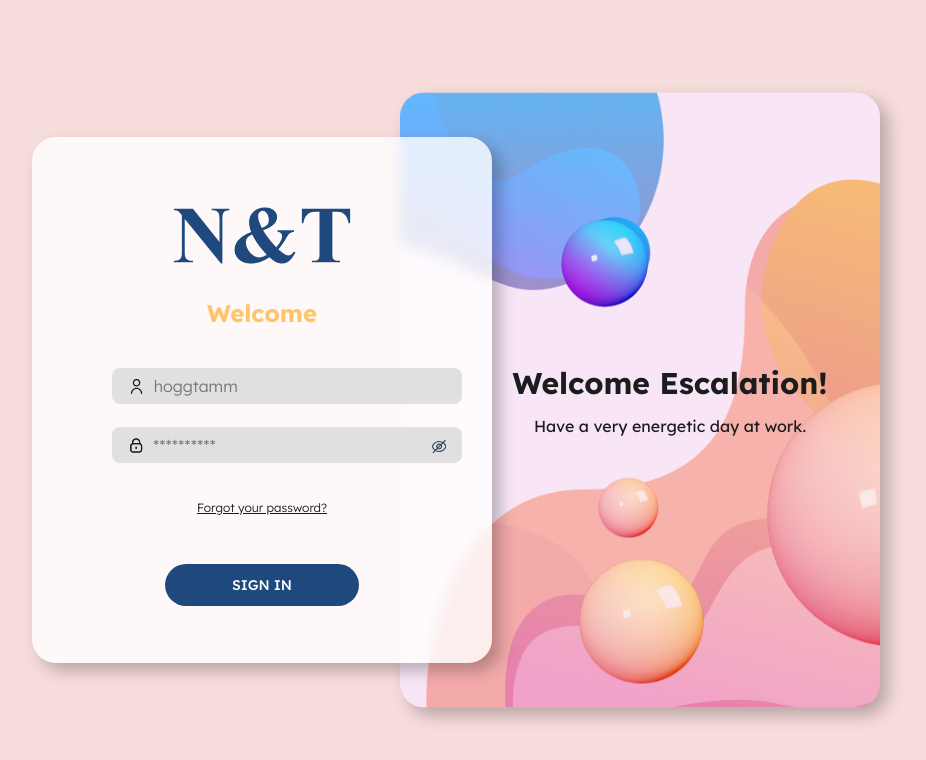
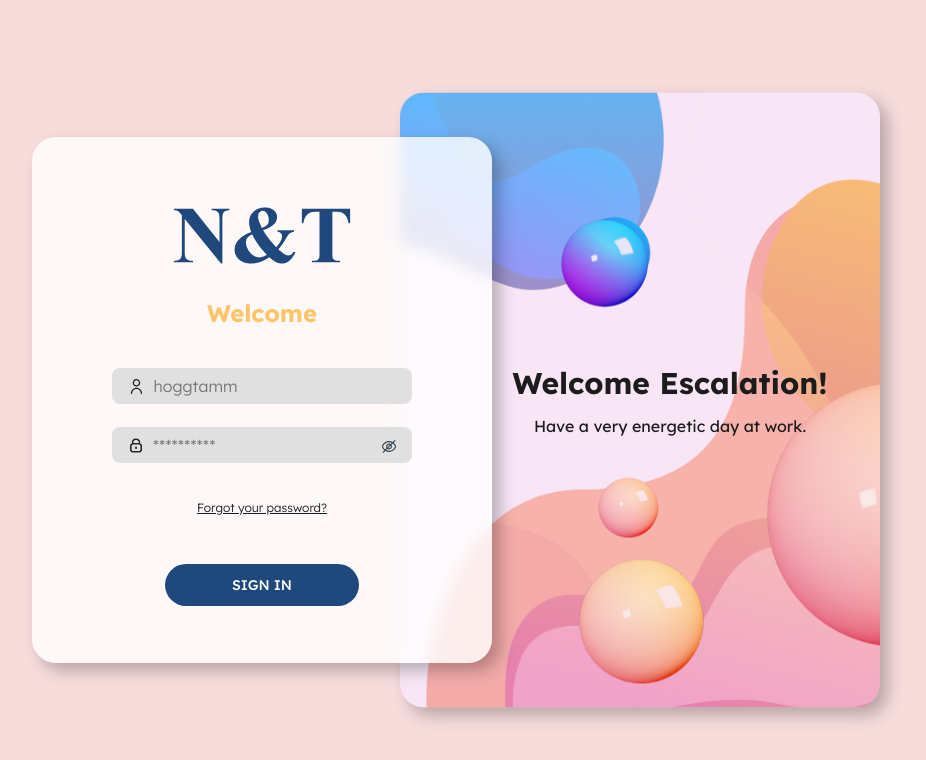
Before and after one commit to QuangNhat2803/SASS-login-page, a plain HTML site: page index.html in a window 1280 px wide. Shown: the whole page, without its empty margins (195-1121 px from the left). Drawn offline with Linux system fonts and the light colour scheme.

Commit message:
fix padding input 1600px

```diff
--- a/_front.scss
+++ b/_front.scss
@@ -66,7 +66,7 @@
 
 
     .field-signin1 {
-      @include sizeBox(350px, 36px);
+      @include sizeBox(100%, 36px);
       background-color: #E0E0E0;
       border-radius: 8px;
       display: flex;
@@ -89,7 +89,7 @@
     }
 
     .field-signin2 {
-      @include sizeBox(350px, 36px);
+      @include sizeBox(100%, 36px);
       background-color: #E0E0E0;
       border-radius: 8px;
       display: flex;
--- a/_responsive.scss
+++ b/_responsive.scss
@@ -14,6 +14,8 @@
                 padding-top: 30px;
             }
         }
+
+
     }
 
 
```
Also changed, not shown: style.css, 1 other file.
